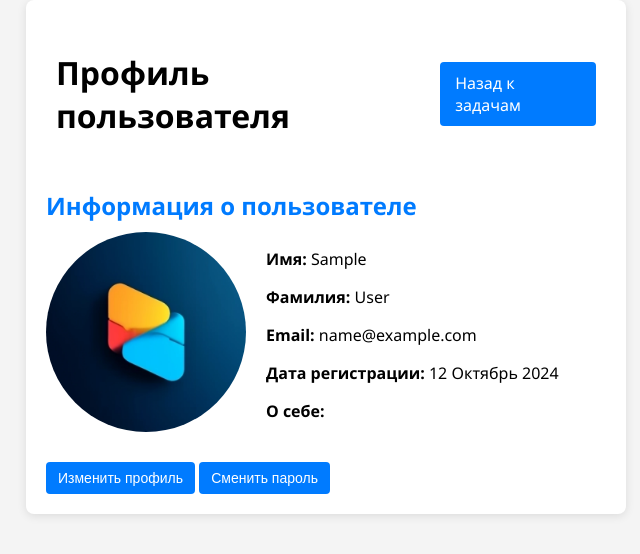
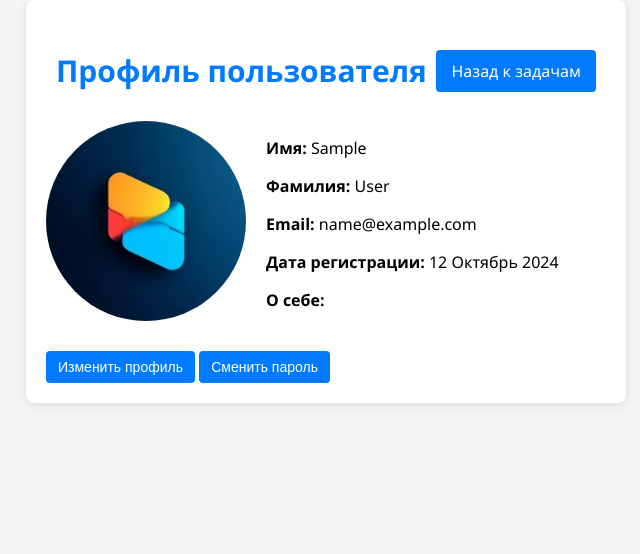
Before and after one commit to JolyCougar/ToDo_app, a Django app: page /profile/1/ in a window 1280 px wide. Shown: the top 554 px of the page, without its empty margins (314-954 px from the left). Run offline with Django 5.2, Linux system fonts and the light colour scheme; the visitor is signed in with stand-in values (Sample User, id 1); data comes from the database, SQL or seed files in the repository.

Commit message:
edit template profile

```diff
--- a/templates/profile.html
+++ b/templates/profile.html
@@ -139,6 +139,11 @@
             background-color: #0056b3; /* Цвет фона при наведении */
         }
 
+        .h1_profile {
+            font-size: 30px;
+            color: #007bff;
+        }
+
 
     </style>
 </head>
@@ -146,12 +151,12 @@
 <div class="container">
     <header class="header">
 
-        <h1>Профиль пользователя</h1>
+        <h1 class="h1_profile">Профиль пользователя</h1>
         <a href="{% url 'task:task_view' %}" class="back-button">Назад к задачам</a>
     </header>
 
     <section class="user-info">
-        <h2>Информация о пользователе</h2>
+
         <div class="user-details">
             <div class="avatar-container">
                 {% if user.profile.avatar %}
```
